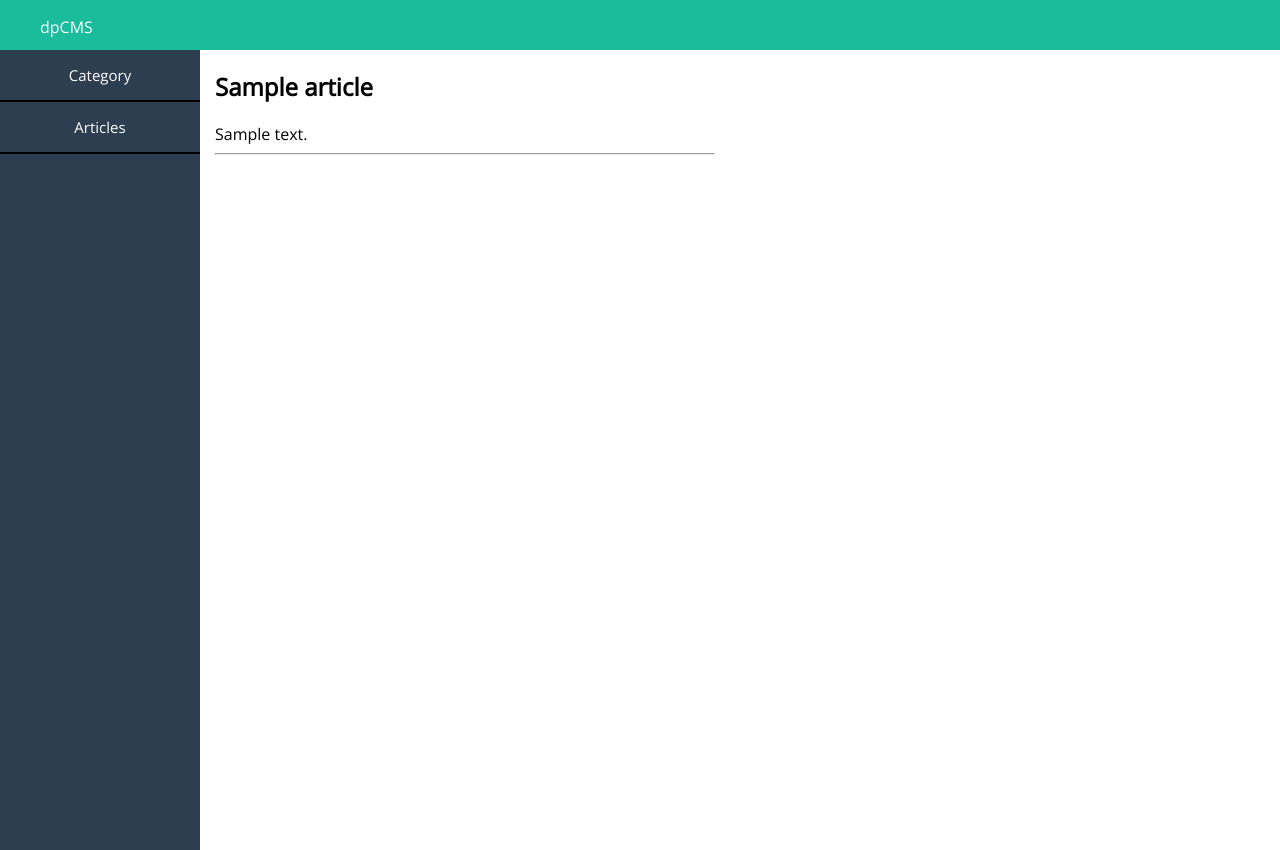
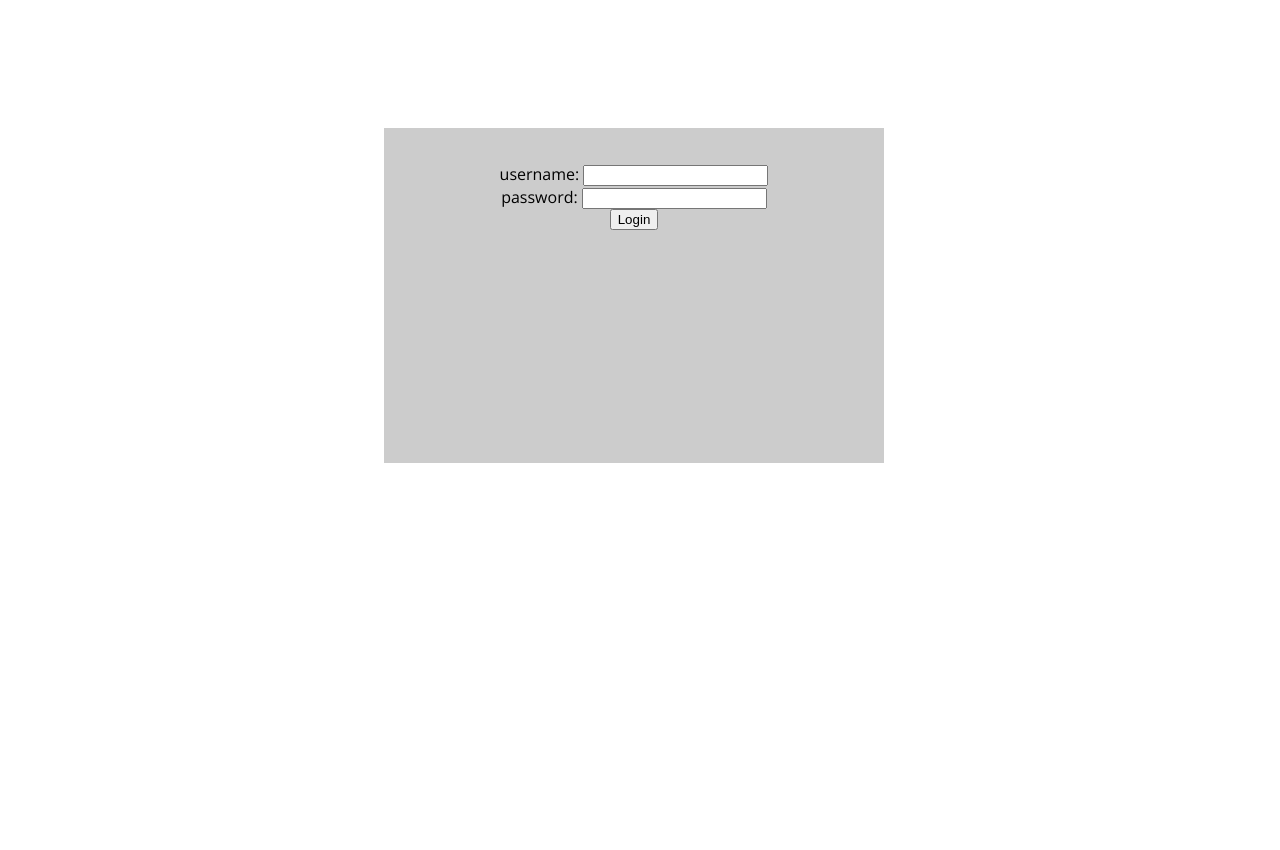
Before and after one commit to dpcweb/dpCMS, a PHP site: page /admin/index.php in a window 1280 px wide. After the commit the page ends 463 px from the top, so only its background shows below. Run offline with PHP 8.4, Linux system fonts and the light colour scheme; data comes from the database, SQL or seed files in the repository; both versions use the stored data as it was after the commit; tables that the repository leaves empty hold one stand-in row (values such as "Sample post"); some libraries are stand-ins or nearby versions.

Commit message:
BETA VERSION

```diff
--- /dev/null
+++ b/src/admin/index.php
@@ -0,0 +1,23 @@
+<?php
+session_start();
+include 'init.php';
+
+//read template page
+$page = isset($_GET['p']) ? explode("/", $_GET['p'])[0] : 'index';
+
+//read
+$i->option('category');
+
+if(!empty($_POST['username']) && !empty($_POST['password'])){
+	$i->login(['username' => $_POST['username'], 'password' => $_POST['password']]);
+}
+
+if(!empty($_POST['content']) && !empty($_POST['title'])){
+	$a->add(['title' => $_POST['title'], 'content' => $_POST['content']]);
+}
+
+if($i->is_logged()){
+	$t->read($page.'.html');
+}else{
+	$t->read('login.html');
+}
--- /dev/null
+++ b/src/admin/init.php
@@ -0,0 +1,24 @@
+<?php
+include '../classes/template.class.php';
+include '../classes/menu.class.php';
+include '../classes/articles.class.php';
+include '../classes/injector.class.php';
+
+include '../config.php';
+// init menu
+$m = new Menu($db);
+$m->show('admin');
+
+// injector class
+$i = new Injector($db);
+
+
+// init articles
+$a = new Articles($db);
+$a->show();
+
+
+// init template
+$t = new Template($m, $a, $i);
+$t->dir('templates');
+$t->set('dcms');
--- /dev/null
+++ b/src/admin/templates/dcms/login.html
@@ -0,0 +1,23 @@
+<html>
+	<head>
+		<title>Dashboard</title>
+		<!-- META !-->
+		<meta charset="UTF-8">
+		<meta name="viewport" content="width=device-width, initial-scale=1">
+		<!-- STYLE !-->
+		<link rel="stylesheet" href="/c/admin/{BASE_DIR}/style/style.css" type="text/css">
+		<link href='http://fonts.googleapis.com/css?family=Open+Sans' rel='stylesheet' type='text/css'>
+		<link rel="stylesheet" href="//maxcdn.bootstrapcdn.com/font-awesome/4.3.0/css/font-awesome.min.css">
+	</head>
+
+	<body>
+		<div class="login">
+			<form action="" method="post">
+				username: <input type="text" name="username"> <br />
+				password: <input type="password" name="password"> <br />
+				<input type="submit" name="login" value="Login">
+			</form>
+		</div>
+		<script src="https://ajax.googleapis.com/ajax/libs/jquery/2.1.3/jquery.min.js"></script>
+	</body>
+</html>
--- /dev/null
+++ b/src/admin/templates/dcms/style/style.css
@@ -0,0 +1,71 @@
+body {
+	margin: 0;
+	padding: 0;
+	background: #fff;
+	font-family: 'Open Sans', sans-serif;
+}
+
+.logo {
+	width: 100%;
+	height: 50px;
+	float: left;
+	background: #1abc9c;
+	color: #fff;
+}
+
+.nav {
+	background: #2c3e50;
+	height: 100%;
+	width: 200px;
+	float: left;
+	cursor: pointer;
+}
+
+.content {
+	height:100%;
+	width:500px;
+	color: #000000;
+	padding-top: 35px;
+	padding-left: 15px;
+	float: left;
+}
+
+.form {
+	width: 200px;
+	height: 200px;
+}
+
+.nav ul {
+	padding: 0;
+	margin: 0;
+}
+
+.nav ul li {
+	color: #fff;
+	list-style-type: none;
+	font-size: 15px;
+	border-bottom:2px solid #000000;
+	text-align: center;
+	padding:15px 0px;
+	height:20px;
+}
+
+.nav ul li a {
+	color: #fff;
+	text-decoration: none;
+}
+
+.nav ul li:hover {
+	background: #000000;
+}
+
+.login {
+	float:left;
+	background: #ccc;
+	width:500px;
+	height:300px;
+	margin-left:30%;
+	margin-top:10%;
+	text-align: center;
+	padding-top:35px;
+}
--- a/src/classes/injector.class.php
+++ b/src/classes/injector.class.php
@@ -2,9 +2,48 @@
 class Injector
 {
 	protected $db;
+	public $options;
 
 	public function __construct(mysqli $db)
 	{
 		$this->db = $db;
 	}
+
+	public function is_logged()
+	{
+		return isset($_SESSION['is_logged']) ? true : false;
+	}
+
+	public function login($account)
+	{
+		// user data
+		$username = $this->db->real_escape_string($account['username']);
+		$password = $this->db->real_escape_string($account['password']);
+		// mysql data
+		$q = $this->db->query("SELECT `username`, `password`
+							   FROM `users`
+							   WHERE `username` = '{$username}'
+							   AND `password` = '{$password}'");
+		if($q->num_rows >= 1){
+			$_SESSION['is_logged'] = true;
+		}else{
+			echo 'Your username or password is wrong';
+		}
+	}
+
+	public function logout()
+	{
+		unset($_SESSION['is_logged']);
+	}
+
+	public function option($item)
+	{
+		$item = $this->db->real_escape_string($item);
+		$q = $this->db->query("SELECT `name` FROM `{$item}`");
+		$z = '';
+		while($r = $q->fetch_assoc()){
+			$z .= '<option>'.$r['name'].'</option>';
+		}
+		$this->options = $z;
+	}
 }
--- a/src/classes/menu.class.php
+++ b/src/classes/menu.class.php
@@ -38,10 +38,10 @@ class Menu
 		}
 	}
 	// init menu
-	public function show()
+	public function show($item)
 	{
 		$z = '';
-		$q = $this->db->query("SELECT `id`, `name` FROM `category`");
+		$q = $this->db->query("SELECT `id`, `name` FROM `category` WHERE `category` = '{$item}'");
 		while($r = $q->fetch_assoc()){
 			$z .= '<li><a href="'.$r['name'].'">'.$r['name'].'</a></li>';
 		}
--- a/src/classes/template.class.php
+++ b/src/classes/template.class.php
@@ -5,11 +5,13 @@ class Template
 	protected $template;
 	protected $menu;
 	protected $articles;
+	protected $injector;
 
-	public function __construct(Menu $menu, Articles $articles)
+	public function __construct(Menu $menu, Articles $articles, Injector $injector)
 	{
 		$this->menu = $menu;
 		$this->articles = $articles;
+		$this->injector = $injector;
 	}
 
 	// set template
@@ -44,10 +46,13 @@ class Template
 			$s = '<html><h1>Page not found</h1></html>';
 		}
 
+		//assets
+
 		// template engine replace
 		$s = str_replace("{BASE_DIR}", $this->dir.'/'.$this->template, $s);
 		$s = str_replace("{MENU}", $this->menu->menus, $s);
 		$s = str_replace("{ARTICLES}", $this->articles->article, $s);
+		$s = str_replace("{SELECT['ARTICLE']}", $this->injector->options, $s);
 
 		// render page
 		echo $s;
--- a/src/config.php
+++ b/src/config.php
@@ -1,6 +1,6 @@
 <?php
 $db['user'] = 'root';
-$db['pass'] = 'pulamea123';
+$db['pass'] = '';
 $db['host'] = 'localhost';
 $db['db']   = 'cms';
 
--- a/src/index.php
+++ b/src/index.php
@@ -5,7 +5,4 @@ include 'init.php';
 $page = isset($_GET['p']) ? explode("/", $_GET['p'])[0] : 'index';
 $t->read($page.'.html');
 
-//
-if(isset($_POST['category'])){
-	$m->add($_POST['test']);
-}
+$m->show('index');
--- a/src/init.php
+++ b/src/init.php
@@ -2,12 +2,13 @@
 include 'classes/template.class.php';
 include 'classes/menu.class.php';
 include 'classes/articles.class.php';
+include 'classes/injector.class.php';
 
 include 'config.php';
 // init menu
 $m = new Menu($db);
-$m->show();
 
+$i = new Injector($db);
 
 // init articles
 $a = new Articles($db);
@@ -15,6 +16,6 @@ $a->show();
 
 
 // init template
-$t = new Template($m, $a);
+$t = new Template($m, $a, $i);
 $t->dir('templates');
 $t->set('dcms');
```
Also changed, not shown: src/admin/templates/dcms/index.html (added, +42 -0 lines), src/cms.sql (added, +118 -0 lines), src/admin/templates/dcms/category.html (added), src/templates/dcms/category.html (added).
